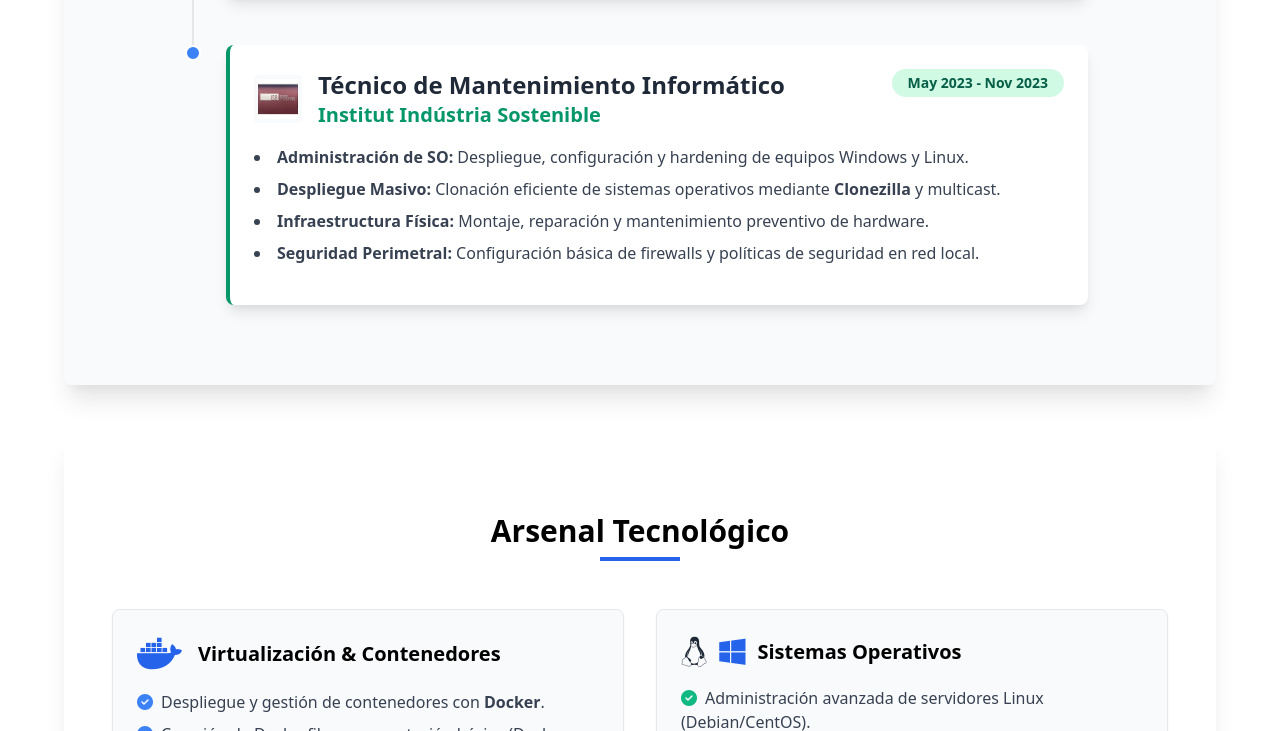
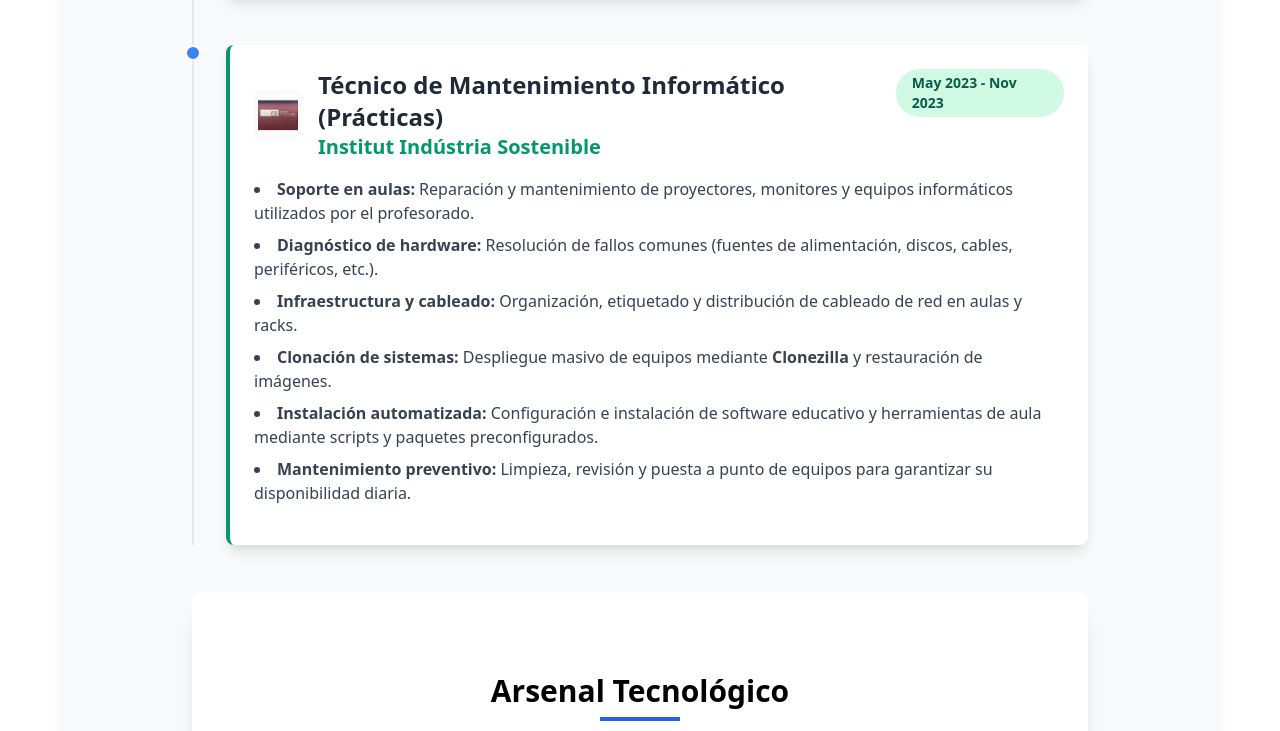
Before and after one commit to atrumin16/portfolio, a plain HTML site: page index.html in a window 1280 px wide. Shown: the part 2069-2800 px from the top of the page. Drawn offline with nearby package versions, Linux system fonts and the light colour scheme.

Commit message:
Update index.html

```diff
--- a/index.html
+++ b/index.html
@@ -279,7 +279,7 @@
                         <div class="flex items-center">
                             <img src="assets/images/1742933903062.jpeg" alt="Logo Institut Indústria Sostenible" class="w-12 h-12 object-contain mr-4 rounded bg-gray-50 p-1">
                             <div>
-                                <h3 class="text-2xl font-bold text-gray-800">Técnico de Mantenimiento Informático</h3>
+                                <h3 class="text-2xl font-bold text-gray-800">Técnico de Mantenimiento Informático (Prácticas)</h3>
                                 <p class="text-xl text-green-600 font-semibold">Institut Indústria Sostenible</p>
                             </div>
                         </div>
@@ -287,15 +287,16 @@
                     </div>
 
                     <ul class="list-disc list-inside text-gray-700 space-y-2 mb-4">
-                        <li><strong>Administración de SO:</strong> Despliegue, configuración y hardening de equipos Windows y Linux.</li>
-                        <li><strong>Despliegue Masivo:</strong> Clonación eficiente de sistemas operativos mediante <strong>Clonezilla</strong> y multicast.</li>
-                        <li><strong>Infraestructura Física:</strong> Montaje, reparación y mantenimiento preventivo de hardware.</li>
-                        <li><strong>Seguridad Perimetral:</strong> Configuración básica de firewalls y políticas de seguridad en red local.</li>
+                        <li><strong>Soporte en aulas:</strong> Reparación y mantenimiento de proyectores, monitores y equipos informáticos utilizados por el profesorado.</li>
+                        <li><strong>Diagnóstico de hardware:</strong> Resolución de fallos comunes (fuentes de alimentación, discos, cables, periféricos, etc.).</li>
+                        <li><strong>Infraestructura y cableado:</strong> Organización, etiquetado y distribución de cableado de red en aulas y racks.</li>
+                        <li><strong>Clonación de sistemas:</strong> Despliegue masivo de equipos mediante <strong>Clonezilla</strong> y restauración de imágenes.</li>
+                        <li><strong>Instalación automatizada:</strong> Configuración e instalación de software educativo y herramientas de aula mediante scripts y paquetes preconfigurados.</li>
+                        <li><strong>Mantenimiento preventivo:</strong> Limpieza, revisión y puesta a punto de equipos para garantizar su disponibilidad diaria.</li>
                     </ul>
                 </div>
             </div>
-        </div>
-    </section>
+
 
     <!-- SECCIÓN: Stack Técnico y Habilidades -->
     <section id="stack" class="bg-white py-20 px-4 md:px-12 rounded-lg shadow-xl w-full max-w-6xl mx-auto my-12 scroll-animation">
```
